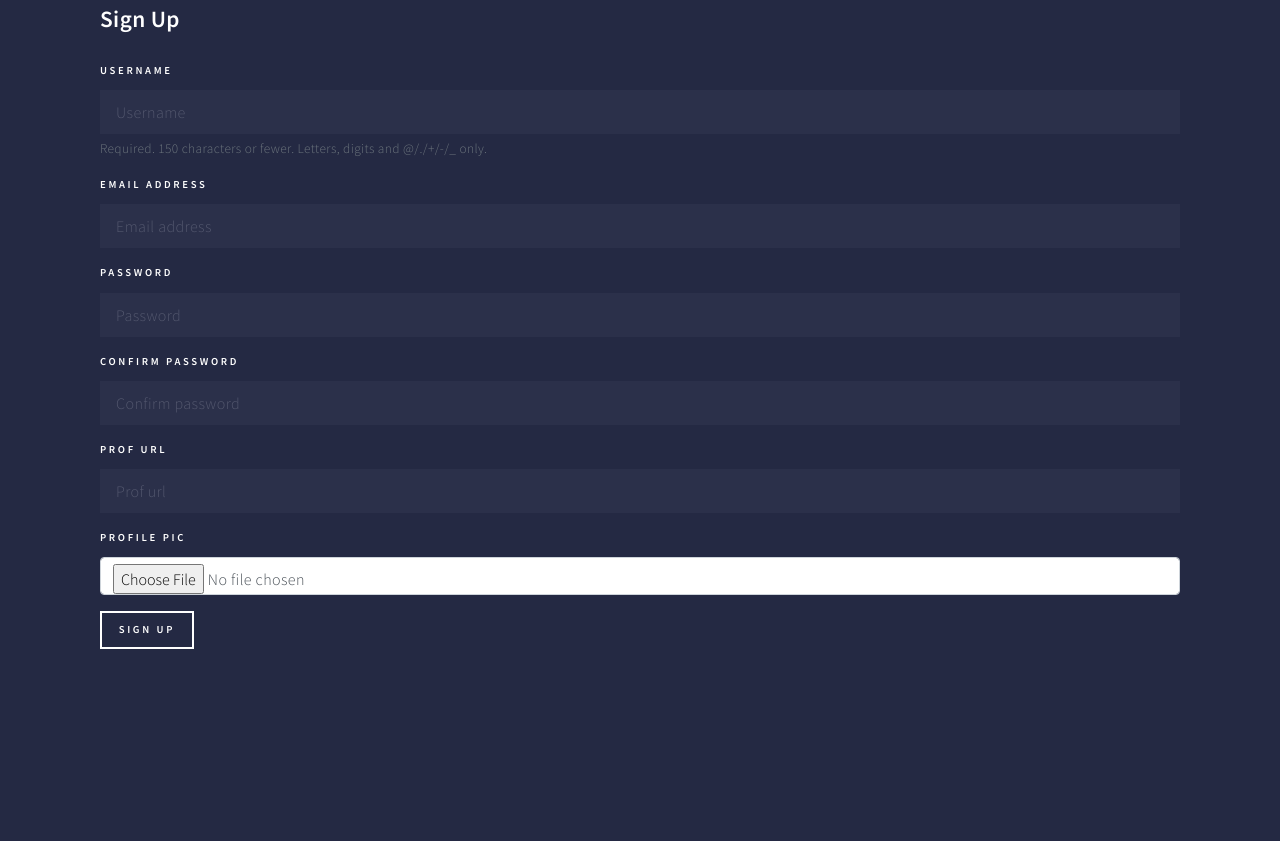
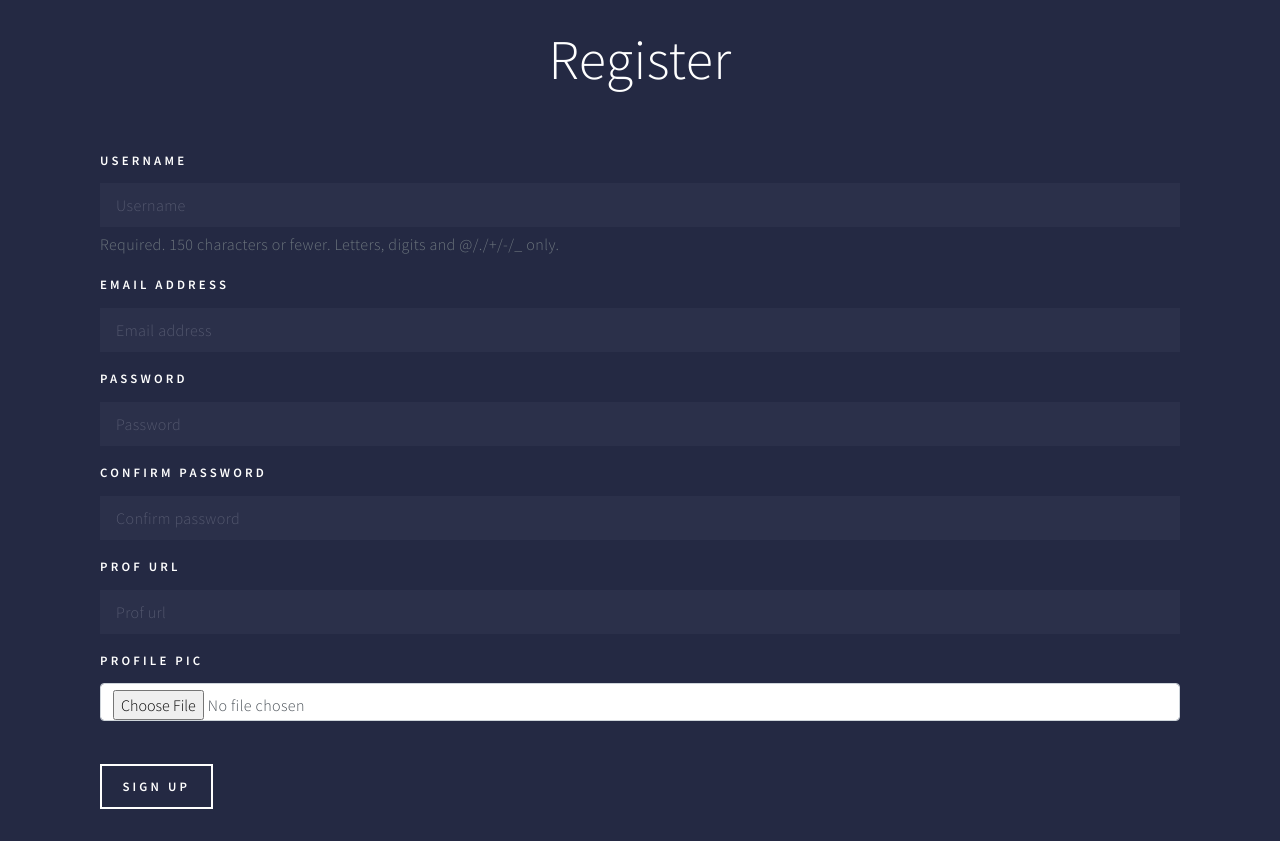
Before and after one commit to raghu1547/Articults, a Django app: page /accounts/signup/ in a window 1280 px wide. Shown: the part 52-893 px from the top of the page. Before the commit the page ends 701 px from the top, so only its background shows below. Run offline with Django 3.2, Linux system fonts and the light colour scheme; parts of the project's set-up code (start-up, migrations or seed data) failed here and were passed over; some libraries are stand-ins or nearby versions.

Commit message:
changed ui

```diff
--- a/my_site/accounts/templates/accounts/login.html
+++ b/my_site/accounts/templates/accounts/login.html
@@ -11,14 +11,15 @@
 {% block content %}
 <br>
 <div class="container">
-    <h1 style="text-align:center; font-family: 'Ubuntu', sans-serif;">Log In</h1>
+    <h1 style="text-align:center;" class="display-4">Log In</h1>
     <form  method="post">
         {% csrf_token %}
         {% bootstrap_form form %}
+        <br>
         <input style="filter: none;animation: none;" type="submit" value="Log In" class="btn btn-success">
         <small class="text-muted ml-2" id="log1">
           <br><br><a class="mkbut" href="{% url 'accounts:password_reset' %}">Forgot Password?</a>
-          <a style="margin-left: 3rem " class="mkbut" href="{% url 'accounts:signup' %}">Need an Account</a>
+          <a style="margin-left: 3rem " class="mkbut" href="{% url 'accounts:signup' %}">Need an Account?</a>
         </small>
     </form>
 </div>
--- a/my_site/accounts/templates/accounts/register.html
+++ b/my_site/accounts/templates/accounts/register.html
@@ -1,16 +1,22 @@
 {% extends "base.html" %}
-{% load bootstrap3 %}
+{% load static %}
+{% block title %}Register - {% endblock %}
 {% block css %}
+<link rel="stylesheet" href="{% static 'css/detailing.css' %}">
+<link href="https://fonts.googleapis.com/css2?family=Ubuntu&display=swap" rel="stylesheet">
 <link rel="stylesheet" href="https://stackpath.bootstrapcdn.com/bootstrap/4.4.1/css/bootstrap.min.css" integrity="sha384-Vkoo8x4CGsO3+Hhxv8T/Q5PaXtkKtu6ug5TOeNV6gBiFeWPGFN9MuhOf23Q9Ifjh" crossorigin="anonymous">
 {% endblock %}
+{% load bootstrap3 %}
 
 {% block content %}
-<div class="container" style="font-size: smaller;">
-    <h2>Sign Up</h2>
+<br>
+<div class="container">
+    <h1 style="text-align:center;" class="display-4">Register</h1>
     <form  method="post" enctype="multipart/form-data" >
         {% csrf_token %}
         {% bootstrap_form user_form %}
         {% bootstrap_form profile_form %}
+        <br>
         <input type="submit" class="btn btn-success" value="Sign Up">
     </form>
 </div>
--- a/my_site/accounts/views.py
+++ b/my_site/accounts/views.py
@@ -91,8 +91,8 @@ def profile(request):
 
 class TestPage(TemplateView):
     template_name = 'test.html'
-class AboutPage(TemplateView):
-    template_name = 'about.html'
+class ContactPage(TemplateView):
+    template_name = 'contact.html'
 """
 class ThanksPage(TemplateView):
     template_name = 'thanks.html'
--- a/my_site/my_site/urls.py
+++ b/my_site/my_site/urls.py
@@ -29,7 +29,7 @@ urlpatterns = [
     path('post/',include('posts.urls',namespace='posts')),
     path('groups/',include('groups.urls',namespace='groups')),
     path('test/',views.TestPage.as_view(),name='test'),
-    path('about/',views.AboutPage.as_view(),name='about'),
+    path('contact/',views.ContactPage.as_view(),name='contact'),
     #path('thanks/',views.ThanksPage.as_view(),name='thanks'),
     path('ckeditor/', include('ckeditor_uploader.urls')),
     path('subscribe/', newsletter_views.new, name='subscribe'),
--- a/my_site/posts/views.py
+++ b/my_site/posts/views.py
@@ -22,7 +22,7 @@ class PostList(SelectRelatedMixin,ListView):
     select_related = ('user','group')
 
 
-    paginate_by = 2
+    paginate_by = 5
 
     """
     def post_list(request):
--- a/my_site/templates/base.html
+++ b/my_site/templates/base.html
@@ -23,18 +23,36 @@
 			<nav id="menu" style="text-align: center">
 				<ul class="links" style="align-content: center">
               	{% if not user.is_authenticated %}
-							<li><a href="{% url 'posts:all' %}">Articles</a></li>
-							<li><a href="{% url 'groups:all' %}"class="navbar-brand">Groups</a></li>
-              <li><a href="{% url 'accounts:login' %}" class="navbar-brand">Log In</a></li>
-              <li><a href="{% url 'accounts:signup' %}" class="navbar-brand">Sign Up</a></li>
+					<li>
+						<a href="{% url 'posts:all' %}" class="navbar-brand">Articles</a>
+					</li>
+					<li>
+						<a href="{% url 'groups:all' %}" class="navbar-brand">Groups</a>
+					</li>
+              		<li>
+						<a href="{% url 'accounts:login' %}" class="navbar-brand">Log In</a>
+					</li>
+              		<li>
+						<a href="{% url 'accounts:signup' %}" class="navbar-brand">Sign Up</a>
+					</li>
               	{% else %}
-              <li><a href="{% url 'accounts:profile' %}"class="navbar-brand">Profile</a></li>
-							<li><a href="{% url 'posts:all' %}">Articles</a></li>
-							<li><a href="{% url 'posts:create' %}">Create Post</a></li>
-							<li><a href="{% url 'groups:all' %}"class="navbar-brand">Groups</a></li>
-							<li><a href="{% url 'accounts:logout' %}" class="navbar-brand">Log Out</a></li>
+              		<li>
+						<a href="{% url 'accounts:profile' %}" class="navbar-brand">Profile</a>
+					</li>
+					<li>
+						<a href="{% url 'posts:all' %}" class="navbar-brand">Articles</a>
+					</li>
+					<li>
+						<a href="{% url 'posts:create' %}" class="navbar-brand">Create Post</a>
+					</li>
+					<li>
+						<a href="{% url 'groups:all' %}" class="navbar-brand">Groups</a>
+					</li>
+					<li>
+						<a href="{% url 'accounts:logout' %}" class="navbar-brand">Log Out</a>
+					</li>
               	{% endif %}
-							<li><a href="{% url 'about' %}">About</a></li>
+					<li><a href="{% url 'contact' %}" class="navbar-brand">Contact</a></li>
 				</ul>
 			</nav>
 			{% block search %}
```
Also changed, not shown: my_site/accounts/templates/accounts/profile.html (+8 -5 lines), my_site/templates/contact.html (renamed from my_site/templates/about.html, +3 -7 lines), my_site/templates/index.html (+2 -9 lines), my_site/db.sqlite3, my_site/media/profile_pics/7.jpg (added). Lines whose indentation alone changed are shown as unchanged.
